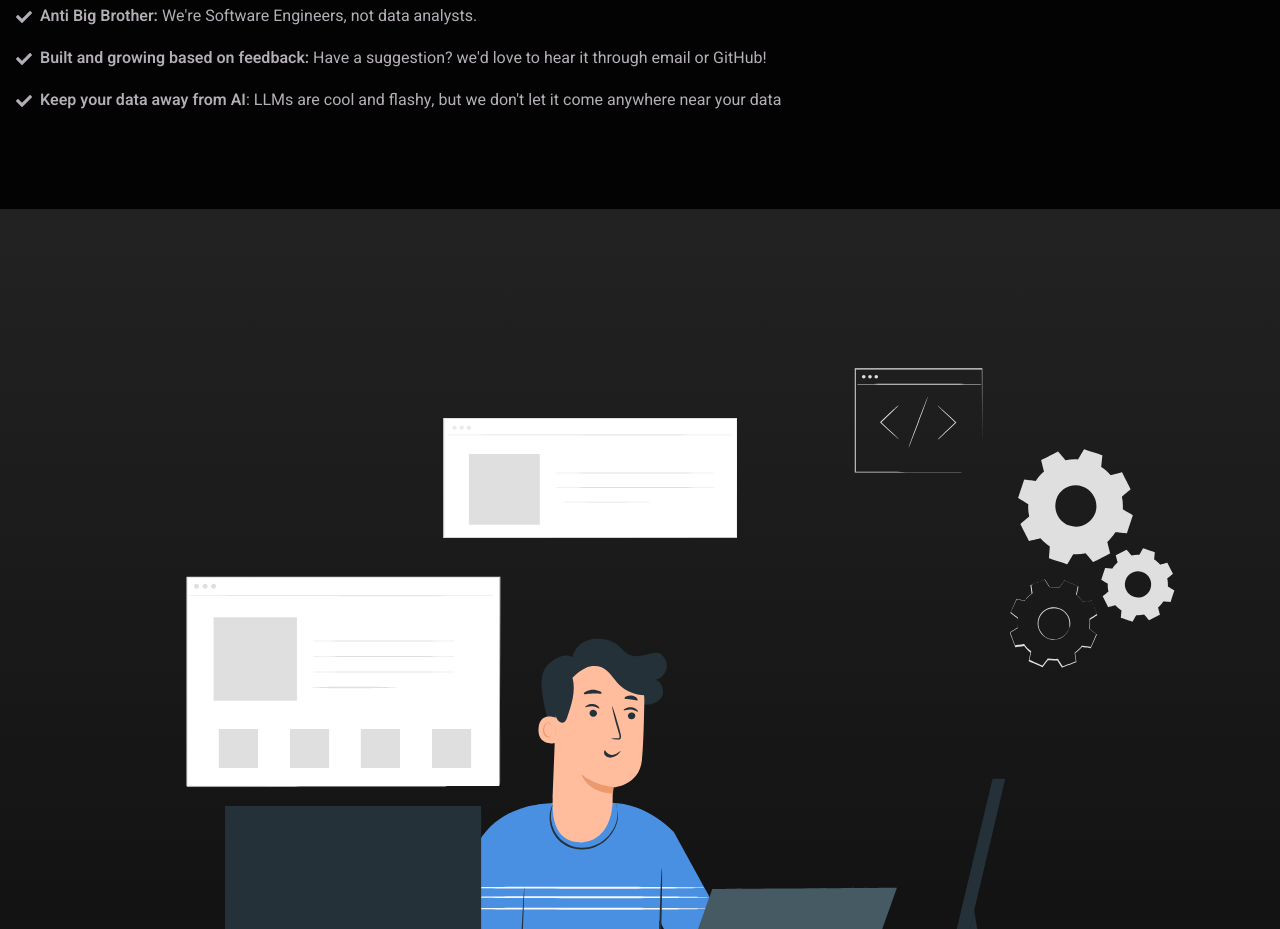
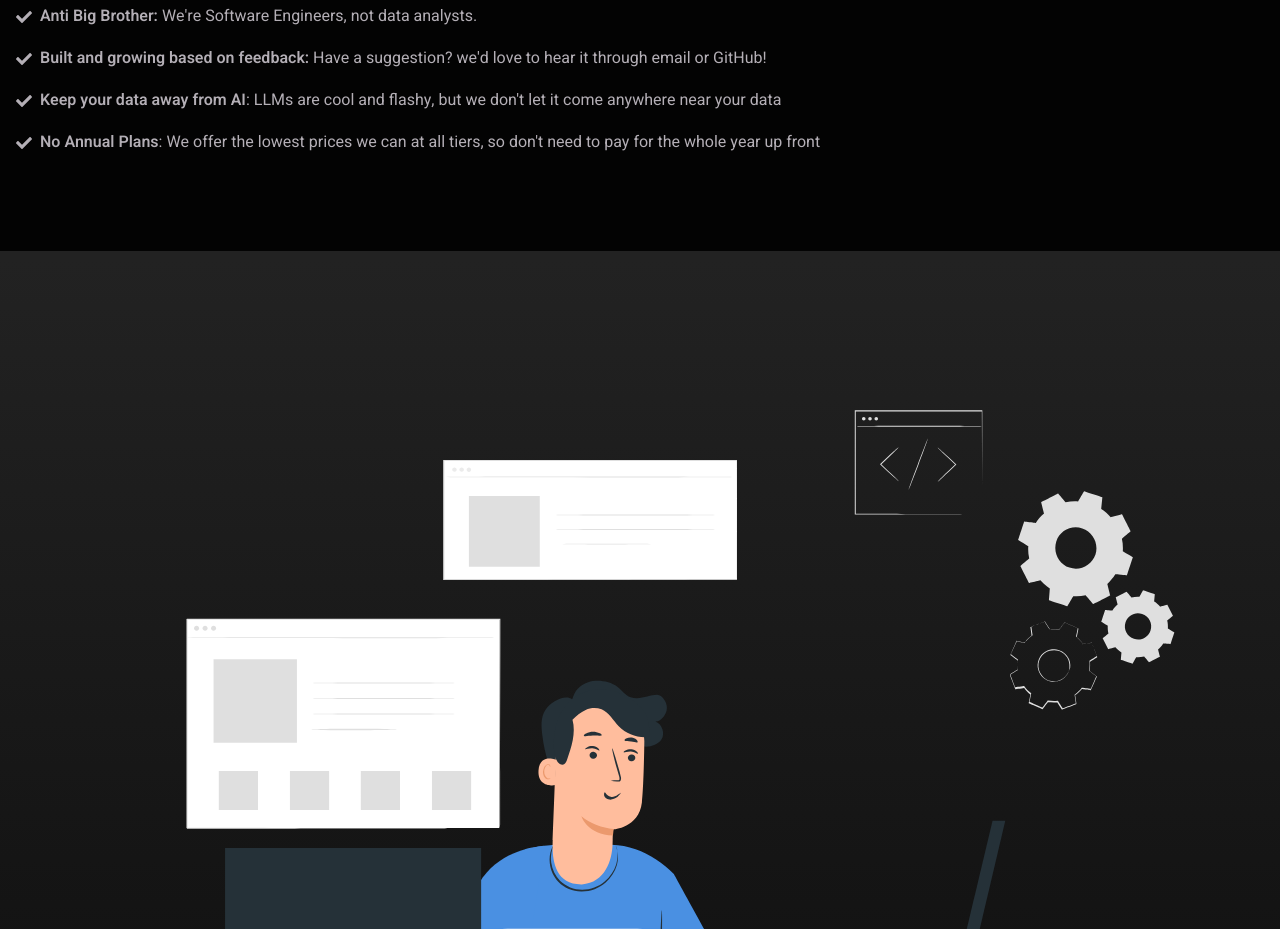
Before and after one commit to TheRedSpy15/blazedcloud-landing, an Astro site: page / in a window 1280 px wide. Shown: the part 4220-5149 px from the top of the page. Built offline with nearby package versions, Linux system fonts and the light colour scheme; Astro itself is replaced by a stand-in of ours; what tailwind-bootstrap-grid would draw is missing.

Commit message:
add bulletpoint

```diff
--- a/src/content/homepage/index.md
+++ b/src/content/homepage/index.md
@@ -45,6 +45,7 @@ features:
     - "**Anti Big Brother:** We're Software Engineers, not data analysts."
     - "**Built and growing based on feedback:** Have a suggestion? we'd love to hear it through email or GitHub!"
     - "**Keep your data away from AI**: LLMs are cool and flashy, but we don't let it come anywhere near your data"
+    - "**No Annual Plans**: We offer the lowest prices we can at all tiers, so don't need to pay for the whole year up front"
     button:
       enable: false
       label: "Start Tracking"
```
